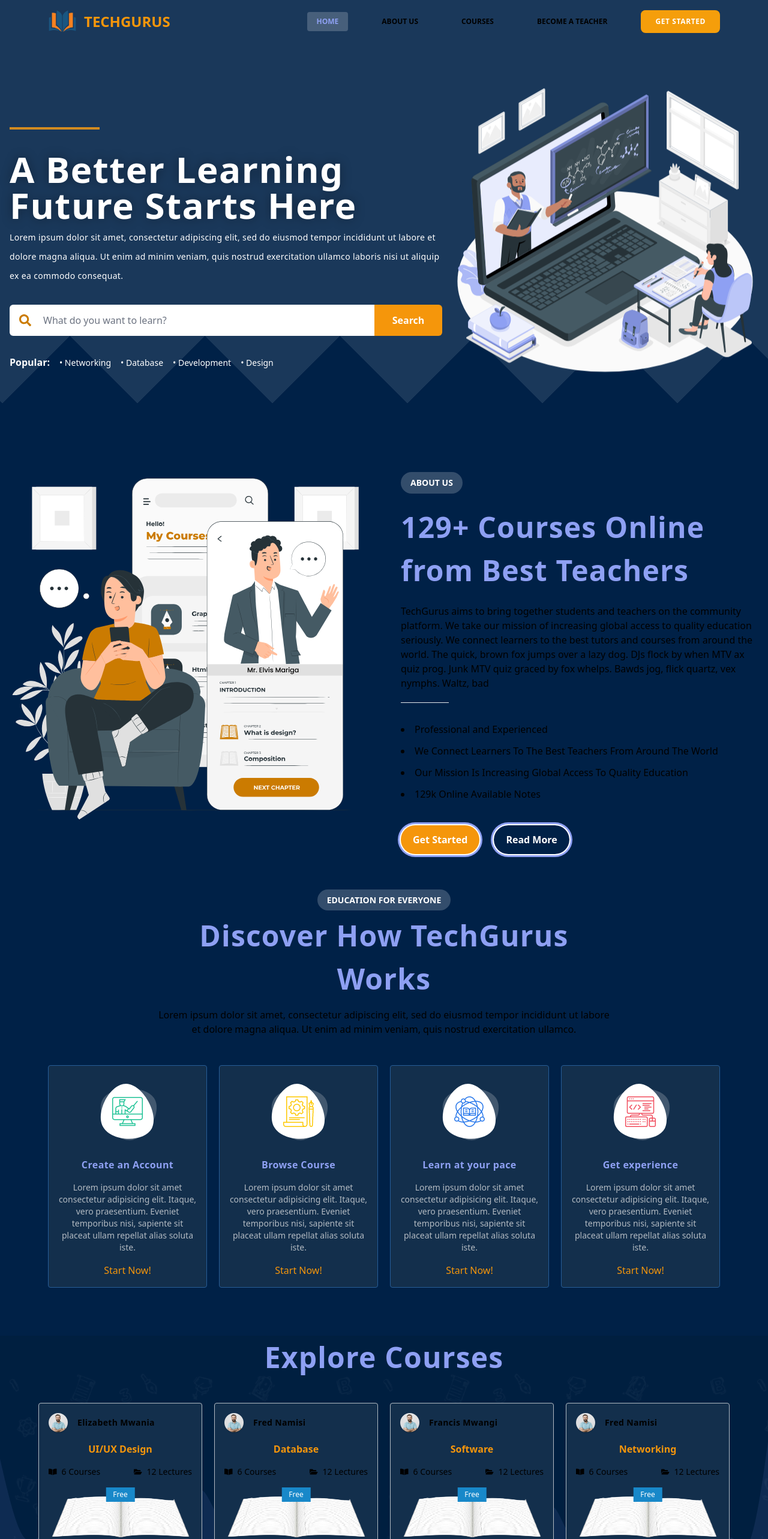
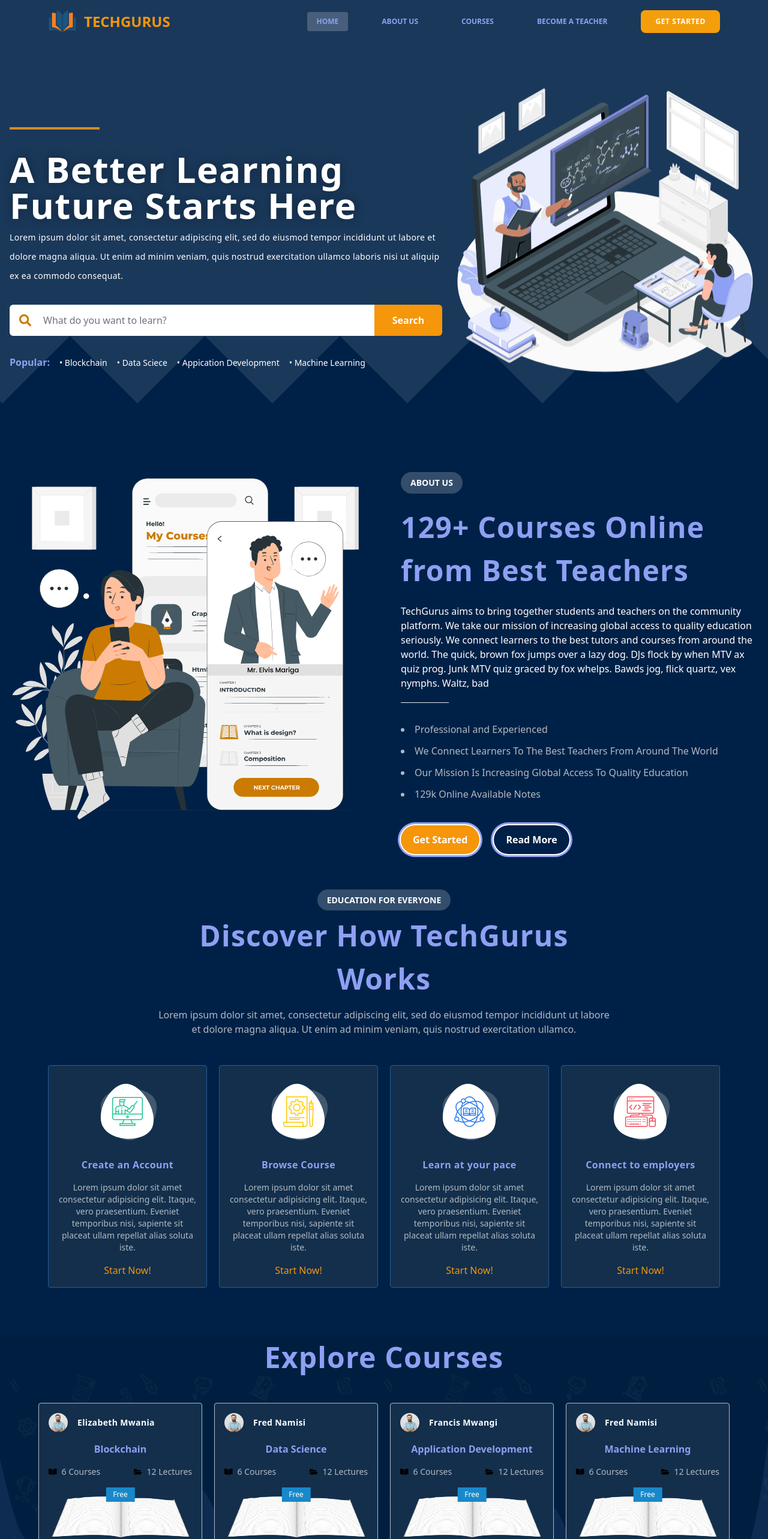
Before and after one commit to Elizabethmwania/tech-learning-app, a React (Create React App) app: page / in a window 1280 px wide. Shown: the top 2566 px of the page at 60% size. Built offline with nearby package versions, Linux system fonts and the light colour scheme.

Commit message:
ft-footer

```diff
--- a/src/App.js
+++ b/src/App.js
@@ -38,7 +38,7 @@ function App() {
 
   return (
     <Routes>
-      <Route path="/" element={<Home />} />
+      <Route exact path="/" element={<Home />} />
       <Route path="/about-us" element={<AboutUs />} />
       <Route path="/courses" element={<Courses />} />
       <Route path="/signin" element={<SignIn />} />
--- a/src/components/Footer/Footer.jsx
+++ b/src/components/Footer/Footer.jsx
@@ -16,7 +16,7 @@ function Footer() {
               {/* Logo */}
               <Logo />
               <p className="text-sm pb-6 leading-relaxed tracking-wide text-gray-600 text-center font-medium">
-                LearnR aims to bring together students and teachers on the
+                TechGurus aims to bring together students and trainers on the
                 community platform. We take our mission of increasing global
                 access to quality education seriously. We connect learners to
                 the best tutors and courses from around the world.
@@ -69,16 +69,16 @@ function Footer() {
 
           {/* 2nd block */}
           <div className="sm:col-span-6 md:col-span-3 lg:col-span-2">
-            <h6 className=" font-bold mb-4 border-l-4 pl-3 border-primary-900">
+            <h6 className="text-primary-900 font-bold mb-4 border-l-4 pl-3 border-primary-900">
               Courses
             </h6>
-            <ul className="text-sm">
+            <ul className="text-grayish-600 text-sm">
               <li className="mb-2">
                 <Link
                   to="/courses"
                   className=" hover:text-primary-900 transition duration-150 ease-linear"
                 >
-                  Physics
+                  Blockchain
                 </Link>
               </li>
               <li className="mb-2">
@@ -86,7 +86,7 @@ function Footer() {
                   to="/courses"
                   className=" hover:text-primary-900 transition duration-150 ease-linear"
                 >
-                  Mathematics
+                  Machine Latabase
                 </Link>
               </li>
               <li className="mb-2">
@@ -94,7 +94,7 @@ function Footer() {
                   to="/courses"
                   className=" hover:text-primary-900 transition duration-150 ease-linear"
                 >
-                  Literature
+                  Application Development
                 </Link>
               </li>
               <li className="mb-2">
@@ -102,7 +102,7 @@ function Footer() {
                   to="/courses"
                   className=" hover:text-primary-900 transition duration-150 ease-linear"
                 >
-                  Chemistry
+                  Data Science
                 </Link>
               </li>
               <li className="mb-2">
@@ -110,7 +110,7 @@ function Footer() {
                   to="/courses"
                   className=" hover:text-primary-900 transition duration-150 ease-linear"
                 >
-                  Biology
+                  Blockchain
                 </Link>
               </li>
             </ul>
@@ -118,10 +118,10 @@ function Footer() {
 
           {/* 3rd block */}
           <div className="sm:col-span-6 md:col-span-3 lg:col-span-2">
-            <h6 className=" font-bold mb-4 border-l-4 pl-3 border-primary-900">
+            <h6 className="text-primary-900 font-bold mb-4 border-l-4 pl-3 border-primary-900">
               Resources
             </h6>
-            <ul className="text-sm">
+            <ul className="text-grayish-600 text-sm">
               <li className="mb-2">
                 <Link
                   to="#"
@@ -167,10 +167,10 @@ function Footer() {
 
           {/* 4th block */}
           <div className="sm:col-span-6 md:col-span-3 lg:col-span-2">
-            <h6 className=" font-bold mb-4 border-l-4 pl-3 border-primary-900">
+            <h6 className="text-primary-900 font-bold mb-4 border-l-4 pl-3 border-primary-900">
               Quick Links
             </h6>
-            <ul className="text-sm">
+            <ul className="text-grayish-600 text-sm">
               <li className="mb-2">
                 <Link
                   to="/"
@@ -216,10 +216,10 @@ function Footer() {
 
           {/* 5th block */}
           <div className="sm:col-span-6 md:col-span-3 lg:col-span-3">
-            <h6 className=" font-bold mb-4 border-l-4 pl-3 border-primary-900">
+            <h6 className="text-primary-900 font-bold mb-4 border-l-4 pl-3 border-primary-900">
               Subscribe
             </h6>
-            <p className="text-sm  mb-4">
+            <p className="text-grayish-600 text-sm  mb-4">
               Get the latest news and articles to your inbox every month.
             </p>
             <form>
@@ -267,7 +267,7 @@ function Footer() {
 
         {/* Bottom area */}
         <div className="md:flex md:items-center md:justify-between py-8 border-t border-gray-200">
-          <div className="text-sm md:order-1 mb-2 md:mb-0">
+          <div className="text-grayish-600 text-sm md:order-1 mb-2 md:mb-0">
             <Link
               to="#"
               className=" hover:text-primary-900 hover:underline transition duration-150 ease-linear"
@@ -282,20 +282,20 @@ function Footer() {
               Privacy Policy
             </Link>
             <p className="pt-2">
-              <a href="https://storyset.com/online" className="text-xs ">
+              <a href="https://" className="text-xs ">
                 Online illustrations by Storyset
               </a>
             </p>
           </div>
 
           {/* Copyrights note */}
-          <div className="text-sm  mr-4">
+          <div className="text-grayish-600 text-sm  mr-4">
             Made by{" "}
             <a
               className="text-primary-amber font-bold hover:underline"
               href="https://"
             >
-              MG28 Team
+              TechGurus
             </a>
             . All rights reserved.
           </div>
--- a/src/components/Header/Header.jsx
+++ b/src/components/Header/Header.jsx
@@ -36,7 +36,7 @@ function Header() {
             <Link
               to="/"
               className="flex space-x-3 justify-center"
-              aria-label="LearnR"
+              aria-label="TechGurus"
             >
               <img src={logo} alt="logo" className="img-fluid w-12 h-10" />
               <h3 className="flex items-center uppercase">
@@ -83,7 +83,7 @@ function Header() {
             </button>
 
             <nav className="lg:flex items-center space-x-32 hidden">
-              <ul className="lg:flex lg:space-y-0 lg:flex-grow lg:flex-row lg:flex-wrap lg:space-x-10 lg:items-center ">
+              <ul className="text-primary-900 lg:flex lg:space-y-0 lg:flex-grow lg:flex-row lg:flex-wrap lg:space-x-10 lg:items-center ">
                 {/* Home */}
                 <li>
                   <NavLink
--- a/src/containers/coursesContent/index.jsx
+++ b/src/containers/coursesContent/index.jsx
@@ -12,7 +12,7 @@ const CourseContent = () => (
       <div className="max-w-3xl mx-auto text-center pt-36 lg:pt-0 lg:-mt-28 xl:-mt-40">
         <div className="flex flex-col space-y-6">
           <h1 className="lg:text-6xl text-4xl font-bolder tracking-wide lg:font-bold leading-snug">
-            LearnR Courses
+            TechGurus Courses
           </h1>
           <p className="flex items-center space-x-3 justify-center">
             <Link to="/" className="text-primary-900">
--- a/src/containers/landingPage/Banner.jsx
+++ b/src/containers/landingPage/Banner.jsx
@@ -36,7 +36,7 @@ const Banner = () => (
             </form>
           </div>
           <ul className="mt-8 flex  space-x-4 text-white font-medium">
-            <li className="font-bold">Popular:</li>
+            <li className="text-primary-900 font-bold">Popular:</li>
             <li>
               <ul className="flex flex-wrap space-x-1 sm:space-x-4">
                 <li>
@@ -44,7 +44,7 @@ const Banner = () => (
                     to="/physics"
                     className="no-underline hover:text-primary-800 transition-all duration-300 ease-linear hover:underline text-sm"
                   >
-                    &bull; Networking
+                    &bull; Blockchain
                   </Link>
                 </li>
                 <li>
@@ -52,7 +52,7 @@ const Banner = () => (
                     to="/physics"
                     className="no-underline hover:text-primary-800 transition-all duration-300 ease-linear hover:underline text-sm"
                   >
-                    &bull; Database
+                    &bull; Data Sciece
                   </Link>
                 </li>
                 <li>
@@ -60,7 +60,7 @@ const Banner = () => (
                     to="/physics"
                     className="no-underline hover:text-primary-800 transition-all duration-300 ease-linear hover:underline text-sm"
                   >
-                    &bull; Development
+                    &bull; Appication Development
                   </Link>
                 </li>
                 <li>
@@ -68,7 +68,7 @@ const Banner = () => (
                     to="/physics"
                     className="no-underline hover:text-primary-800 transition-all duration-300 ease-linear hover:underline text-sm"
                   >
-                    &bull; Design
+                    &bull; Machine Learning
                   </Link>
                 </li>
               </ul>
--- a/src/containers/landingPage/Discover.jsx
+++ b/src/containers/landingPage/Discover.jsx
@@ -12,7 +12,7 @@ function Discover () {
           <h2 className="tracking-wide leading-normal my-3 lg:leading-normal text-3xl md:text-4xl lg:text-5xl font-bolder text-primary-900">
             Discover How TechGurus Works
           </h2>
-          <p className="leading-relaxed text-sm md:text-base">
+          <p className="text-grayish-600 leading-relaxed text-sm md:text-base">
             Lorem ipsum dolor sit amet, consectetur adipiscing elit, sed do
             eiusmod tempor incididunt ut labore et dolore magna aliqua. Ut enim
             ad minim veniam, quis nostrud exercitation ullamco.
--- a/src/containers/landingPage/Explore.jsx
+++ b/src/containers/landingPage/Explore.jsx
@@ -34,21 +34,21 @@ function Explore (){
                     alt="teacher"
                     className="img-fluid rounded-full h-8 w-8 object-cover shadow"
                   />
-                  <h5 className="text-sm font-bold tracking-wide">
+                  <h5 className="text-white text-sm font-bold tracking-wide">
                     {course.courseTrainerName}
                   </h5>
                 </div>
-                <p className="font-bold text-primary-amber text-center">
+                <p className="text-primary-900 font-bold text-center">
                   {course.courseName}
                 </p>
                 <div className="flex items-center flex-wrap justify-between">
                   <p className="flex space-x-2 items-center">
                     <FontAwesomeIcon icon={faBookOpen} size="xs" />
-                    <span className="text-sm">{course.courseTopics} Courses</span>
+                    <span className="text-grayish-600 text-sm">{course.courseTopics} Courses</span>
                   </p>
                   <p className="flex space-x-2 items-center">
                     <FontAwesomeIcon icon={faFolderOpen} size="xs" />
-                    <span className="text-sm">{course.courseLectures} Lectures</span>
+                    <span className="text-grayish-600 text-sm">{course.courseLectures} Lectures</span>
                   </p>
                 </div>
                 <div className="book-cover relative ">
--- a/src/containers/landingPage/aboutBrief.jsx
+++ b/src/containers/landingPage/aboutBrief.jsx
@@ -20,7 +20,7 @@ const AboutBrief = () => (
           <h2 className="tracking-wide lg:leading-normal text-3xl my-5 md:text-4xl lg:text-5xl font-bolder text-primary-900 text-center lg:text-left">
             129+ Courses Online from Best Teachers
           </h2>
-          <p className="leading-relaxed text-center lg:text-left text-sm md:text-base">
+          <p className="text-white leading-relaxed text-center lg:text-left text-sm md:text-base">
             TechGurus aims to bring together students and teachers on the community
             platform. We take our mission of increasing global access to quality
             education seriously. We connect learners to the best tutors and
@@ -29,7 +29,7 @@ const AboutBrief = () => (
             by fox whelps. Bawds jog, flick quartz, vex nymphs. Waltz, bad
           </p>
           <hr className="text-primary-amber w-20 py-4 mt-5" />
-          <ul className="list-disc lg:list-inside px-4 lg:px-0 flex flex-col space-y-3 text-sm md:text-base">
+          <ul className="text-grayish-600 text-opacity:50 list-disc lg:list-inside px-4 lg:px-0 flex flex-col space-y-3 text-sm md:text-base">
             <li>Professional and Experienced</li>
             <li>
               We Connect Learners To The Best Teachers From Around The World
--- a/src/data.js
+++ b/src/data.js
@@ -11,6 +11,12 @@ import cover1 from './assets/img/bc-1.jpg';
 import cover2 from './assets/img/bc-2.jpg';
 import cover3 from './assets/img/bc-3.jpg';
 import cover4 from './assets/img/bc-4.jpg';
+import trainer11 from './assets/img/teacher.jpg';
+import trainer1 from './assets/img/teacher-2.jpg';
+import trainer2 from './assets/img/teacher-3.jpg';
+import trainer3 from './assets/img/teacher-4.jpg';
+import trainer4 from './assets/img/teacher-5.jpg';
+
 // import cover5 from './assets/img/bc-5.jpg';
 // import cover6 from './assets/img/bc-6.jpg';
 // import cover7 from './assets/img/bc-7.jpg';
@@ -30,7 +36,7 @@ export const courseData = {
       id: uuid(),
       courseTrainerImage: trainer,
       courseTrainerName: 'Elizabeth Mwania',
-      courseName: 'UI/UX Design',
+      courseName: 'Blockchain',
       courseTopics: '6',
       courseLectures: '12',
       coursePrice: 'Free',
@@ -43,7 +49,7 @@ export const courseData = {
       id: uuid(),
       courseTrainerImage: trainer,
       courseTrainerName: 'Fred Namisi',
-      courseName: 'Database',
+      courseName: 'Data Science',
       courseTopics: '6',
       courseLectures: '12',
       coursePrice: 'Free',
@@ -56,7 +62,7 @@ export const courseData = {
       id: uuid(),
       courseTrainerImage: trainer,
       courseTrainerName: 'Francis Mwangi',
-      courseName: 'Software',
+      courseName: 'Application Development',
       courseTopics: '6',
       courseLectures: '12',
       coursePrice: 'Free',
@@ -69,7 +75,7 @@ export const courseData = {
       id: uuid(),
       courseTrainerImage: trainer,
       courseTrainerName: 'Fred Namisi',
-      courseName: 'Networking',
+      courseName: 'Machine Learning',
       courseTopics: '6',
       courseLectures: '12',
       coursePrice: 'Free',
@@ -108,7 +114,7 @@ export const discoverData = {
     {
       id: uuid(),
       discoverIcon: icon7,
-      discoverTitle: 'Get experience',
+      discoverTitle: 'Connect to employers',
       discoverDetails:
         'Lorem ipsum dolor sit amet consectetur adipisicing elit. Itaque, vero praesentium. Eveniet temporibus nisi, sapiente sit placeat ullam repellat alias soluta iste.',
     },
@@ -138,4 +144,39 @@ export const aboutOfferData = {
     },
   ],
 };
+
+export const teachersData = {
+  teachers: [
+    {
+      id: uuid(),
+      name: 'Mr Mwangi',
+      image: trainer1,
+      description: 'A brief info about the teacher here.'
+    },
+    {
+    id: uuid(),
+      name: 'Mr Mwania',
+      image: trainer2,
+      description: 'A brief info about the teacher here.'
+    },
+    {
+    id: uuid(),
+      name: 'Mrs Mwania',
+      image: trainer3,
+      description: 'A brief info about the teacher here.'
+    },
+    {
+    id: uuid(),
+      name: 'Dr Manu',
+      image: trainer4,
+      description: 'A brief info about the teacher here.'
+    },
+    {
+    id: uuid(),
+      name: 'Prof Cate',
+      image: trainer11,
+      description: 'A brief info about the teacher here.'
+    },
+  ],
+};
 export default data;
```
Also changed, not shown: src/containers/landingPage/Teachers.jsx (+9 -11 lines).
